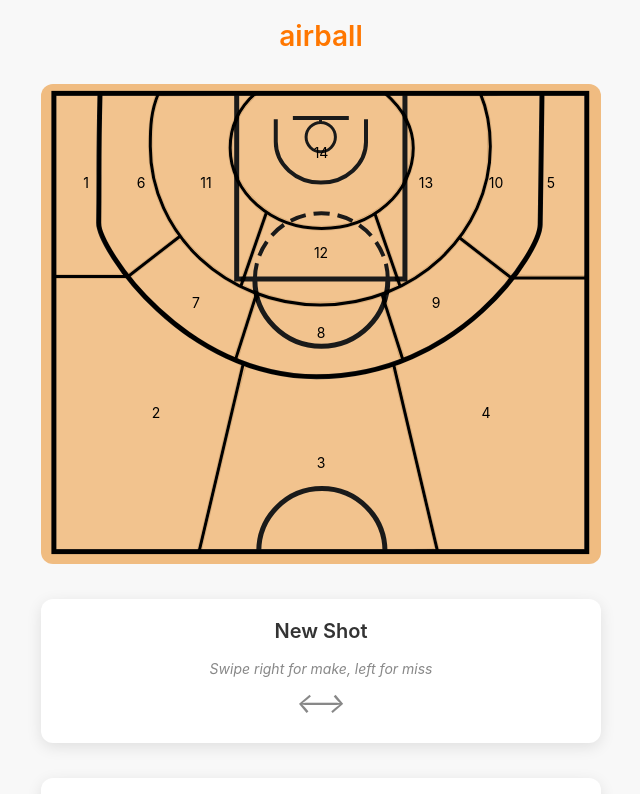
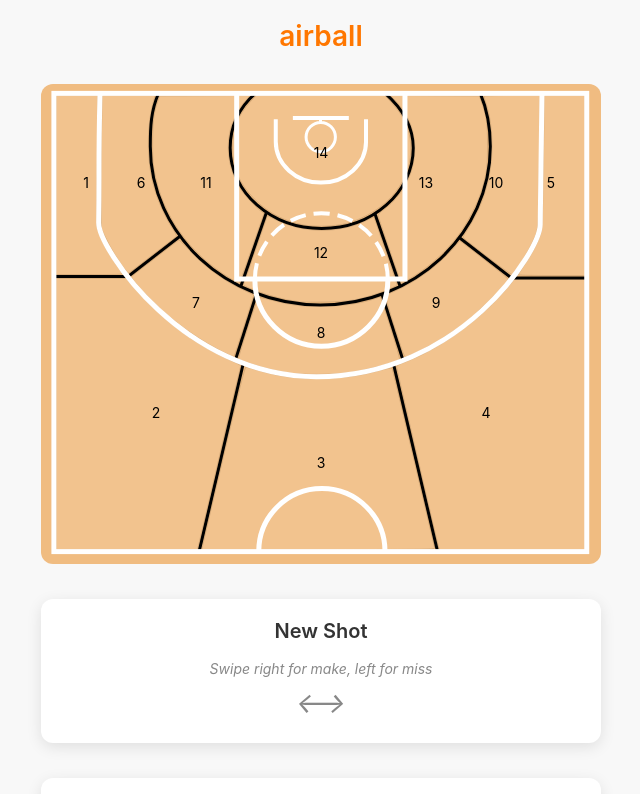
Before and after one commit to igarza99tom/airball-shot-tracker, an Angular app in the folder airball/: page / in a window 1280 px wide. Shown: the top 794 px of the page, without its empty margins (319-959 px from the left). Built offline with nearby package versions, Linux system fonts and the light colour scheme.

Commit message:
Organized court graphic layers

```diff
--- a/airball/src/app/components/court/court.component.html
+++ b/airball/src/app/components/court/court.component.html
@@ -1,32 +1,6 @@
 <div class="court-container">
   <svg viewBox="35 0 560 480" class="basketball-court">
-    <!-- Base court layer -->
-    <g class="court-base">
-      <!-- Court outline -->
-      <rect fill="none" height="458.21" stroke="#000000" stroke-width="5" width="532.84" x="47.9" y="9.38" />
-
-      <!-- Center circle -->
-      <path d="M 379,467.57 C 379,432.70 350.74,404.44 315.87,404.44 281,404.44 252.74,432.70 252.74,467.57" fill="none" stroke="#000000" stroke-width="5" />
-
-      <!-- Free throw circle -->
-      <path d="m 248.87,195.71 c 0,36.72 29.76,66.48 66.48,66.48 36.72,0 66.48,-29.76 66.48,-66.48" fill="none" stroke="#000000" stroke-width="5" />
-      <path d="m 381.83,195.71 c 0,-36.72 -29.76,-66.48 -66.48,-66.48 -36.72,0 -66.48,29.76 -66.48,66.48" fill="none" stroke="#000000" stroke-width="4" stroke-dasharray="16, 8" />
-
-      <!-- Painted area -->
-      <path d="M 230.68,9.46 V 194.90 h 168.27 V 9.46" fill="none" stroke="#000000" stroke-width="5" />
-
-      <!-- Restricted area -->
-      <path d="m 269.77,35.24 v 22.56 c 0,22.54 20.2,40.82 45.13,40.82 24.92,0 45.13,-18.27 45.13,-40.82 V 35.14" fill="none" stroke="#000000" stroke-width="4" />
-
-      <!-- 3pt line -->
-      <path d="m 93.99,9.53 c -1.78,75.6 -0.48,75.49 -1.33,128.91 -0.42,26.07 85.82,154.34 217.83,154.34 143.43,0 223.35,-125.23 223.72,-152.33 l 1.77,-131.13" fill="none" stroke="#000000" stroke-width="5" />
-
-      <!-- Hoop -->
-      <path d="M 314.56,38.60 314.41,33.93 M 329.4,53.08 c 0,-8.1 -6.56,-14.66 -14.66,-14.66 -8.1,0 -14.66,6.56 -14.66,14.66 0,8.1 6.56,14.66 14.66,14.66 8.1,0 14.66,-6.56 14.66,-14.66 z" fill="none" stroke="#000000" stroke-width="3" />
-      <line fill="none" stroke="#000000" stroke-width="4" x1="286.87" x2="342.83" y1="33.89" y2="33.89" />
-    </g>
-
-    <!-- Shooting sections layer -->
+    <!-- Shooting sections layer (moved first) -->
     <g class="shooting-sections">
       <!-- Short 2pt sections -->
       <path class="section-line" d="m 249.63,9.11 c -16.59,14.58 -25.45,32.63 -25.45,54.9 0,44.5 40.98,80.58 91.54,80.58 50.55,0 91.54,-36.07 91.54,-80.58 0,-22.28 -11.69,-40.33 -28.3,-54.92" fill="none" stroke="#000000" stroke-width="3" />
@@ -57,7 +31,36 @@
         [attr.data-section]="section.id"
         (click)="selectSection(section.id)"
       />
+    }
 
+    <!-- Base court layer (moved to the end to appear on top) -->
+    <g class="court-base">
+      <!-- Court outline -->
+      <rect fill="none" height="458.21" stroke="#FFFFFF" stroke-width="5" width="532.84" x="47.9" y="9.38" />
+
+      <!-- Center circle -->
+      <path d="M 379,467.57 C 379,432.70 350.74,404.44 315.87,404.44 281,404.44 252.74,432.70 252.74,467.57" fill="none" stroke="#FFFFFF" stroke-width="5" />
+
+      <!-- Free throw circle -->
+      <path d="m 248.87,195.71 c 0,36.72 29.76,66.48 66.48,66.48 36.72,0 66.48,-29.76 66.48,-66.48" fill="none" stroke="#FFFFFF" stroke-width="5" />
+      <path d="m 381.83,195.71 c 0,-36.72 -29.76,-66.48 -66.48,-66.48 -36.72,0 -66.48,29.76 -66.48,66.48" fill="none" stroke="#FFFFFF" stroke-width="4" stroke-dasharray="16, 8" />
+
+      <!-- Painted area -->
+      <path d="M 230.68,9.46 V 194.90 h 168.27 V 9.46" fill="none" stroke="#FFFFFF" stroke-width="5" />
+
+      <!-- Restricted area -->
+      <path d="m 269.77,35.24 v 22.56 c 0,22.54 20.2,40.82 45.13,40.82 24.92,0 45.13,-18.27 45.13,-40.82 V 35.14" fill="none" stroke="#FFFFFF" stroke-width="4" />
+
+      <!-- 3pt line -->
+      <path d="m 93.99,9.53 c -1.78,75.6 -0.48,75.49 -1.33,128.91 -0.42,26.07 85.82,154.34 217.83,154.34 143.43,0 223.35,-125.23 223.72,-152.33 l 1.77,-131.13" fill="none" stroke="#FFFFFF" stroke-width="5" />
+
+      <!-- Hoop -->
+      <path d="M 314.56,38.60 314.41,33.93 M 329.4,53.08 c 0,-8.1 -6.56,-14.66 -14.66,-14.66 -8.1,0 -14.66,6.56 -14.66,14.66 0,8.1 6.56,14.66 14.66,14.66 8.1,0 14.66,-6.56 14.66,-14.66 z" fill="none" stroke="#FFFFFF" stroke-width="3" />
+      <line fill="none" stroke="#FFFFFF" stroke-width="4" x1="286.87" x2="342.83" y1="33.89" y2="33.89" />
+    </g>
+
+    <!-- Section labels (last, so they appear on top) -->
+    @for (section of courtSections; track section.id) {
       <text
         [attr.x]="section.labelX"
         [attr.y]="section.labelY"
```
Also changed, not shown: 1 other file (tests, documents, lock files or other folders).
